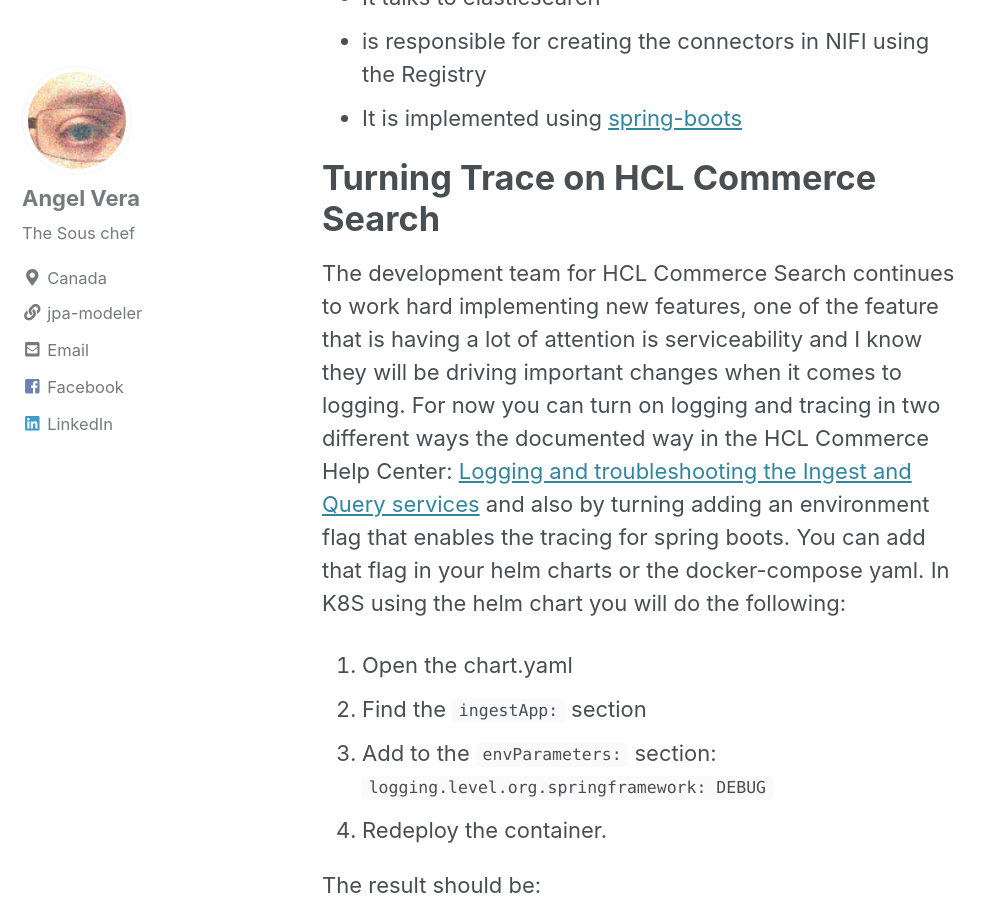
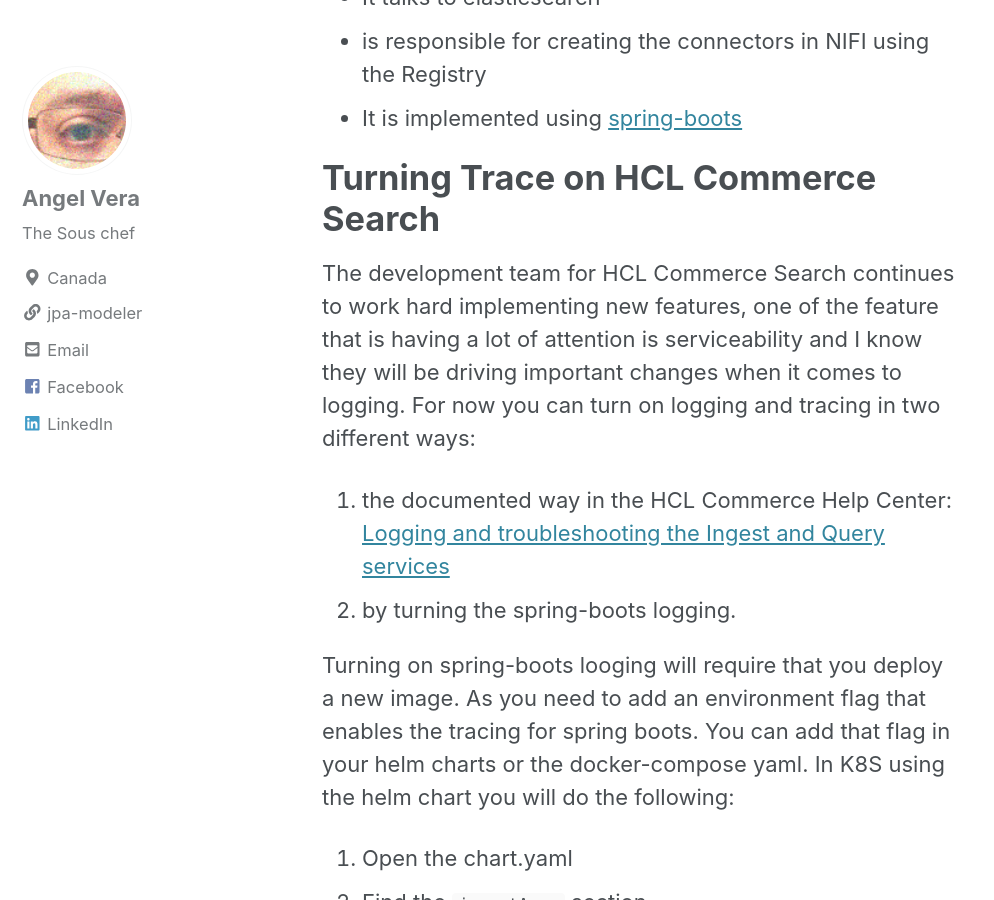
Before and after one commit to arvera/blog, a Jekyll site: the page built from _posts/2020-09-17-Meet_Search_commerce9111_part2.md, in a window 1280 px wide and 900 px high, scrolled down 2706 px. Shown: the whole window, without its empty margins (0-994 px from the left). Built offline with Jekyll 4.4.1, drawn with Linux system fonts in a browser that asks for light colours; cached includes are drawn as plain includes; nearby versions of some CDN libraries.

Commit message:
Fixing the text a bit

```diff
--- a/_posts/2020-09-17-Meet_Search_commerce9111_part2.md
+++ b/_posts/2020-09-17-Meet_Search_commerce9111_part2.md
@@ -36,9 +36,11 @@
 
 
 # Turning Trace on HCL Commerce Search
-The development team for HCL Commerce Search continues to work hard implementing new features, one of the feature that is having a lot of attention is serviceability and I know they will be driving important changes when it comes to logging. For now you can turn on logging and tracing in two different ways the documented way in the HCL Commerce Help Center:
-[Logging and troubleshooting the Ingest and Query services](https://help.hcltechsw.com/commerce/9.1.0/search/refs/rsdingest_troubleshooting.html?hl=log)
- and also by turning adding an environment flag that enables the tracing for spring boots. You can add that flag in your helm charts or the docker-compose yaml. In K8S using the helm chart you will do the following:
+The development team for HCL Commerce Search continues to work hard implementing new features, one of the feature that is having a lot of attention is serviceability and I know they will be driving important changes when it comes to logging. For now you can turn on logging and tracing in two different ways:
+1. the documented way in the HCL Commerce Help Center: [Logging and troubleshooting the Ingest and Query services](https://help.hcltechsw.com/commerce/9.1.0/search/refs/rsdingest_troubleshooting.html?hl=log)
+2. by turning the spring-boots logging.
+
+Turning on spring-boots looging will require that you deploy a new image. As you need to add an environment flag that enables the tracing for spring boots. You can add that flag in your helm charts or the docker-compose yaml. In K8S using the helm chart you will do the following:
  1. Open the chart.yaml
  2. Find the `ingestApp:` section
  3. Add to the `envParameters:` section: `logging.level.org.springframework: DEBUG`
```
